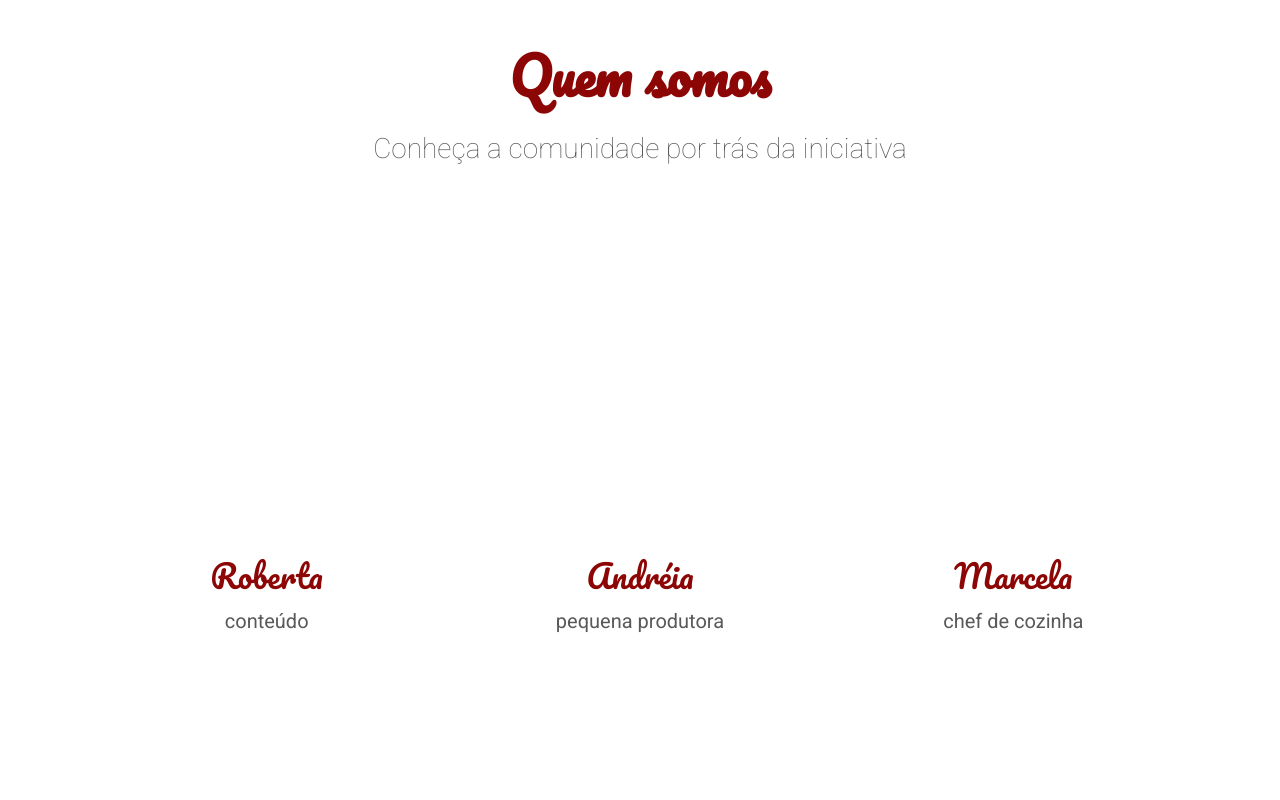
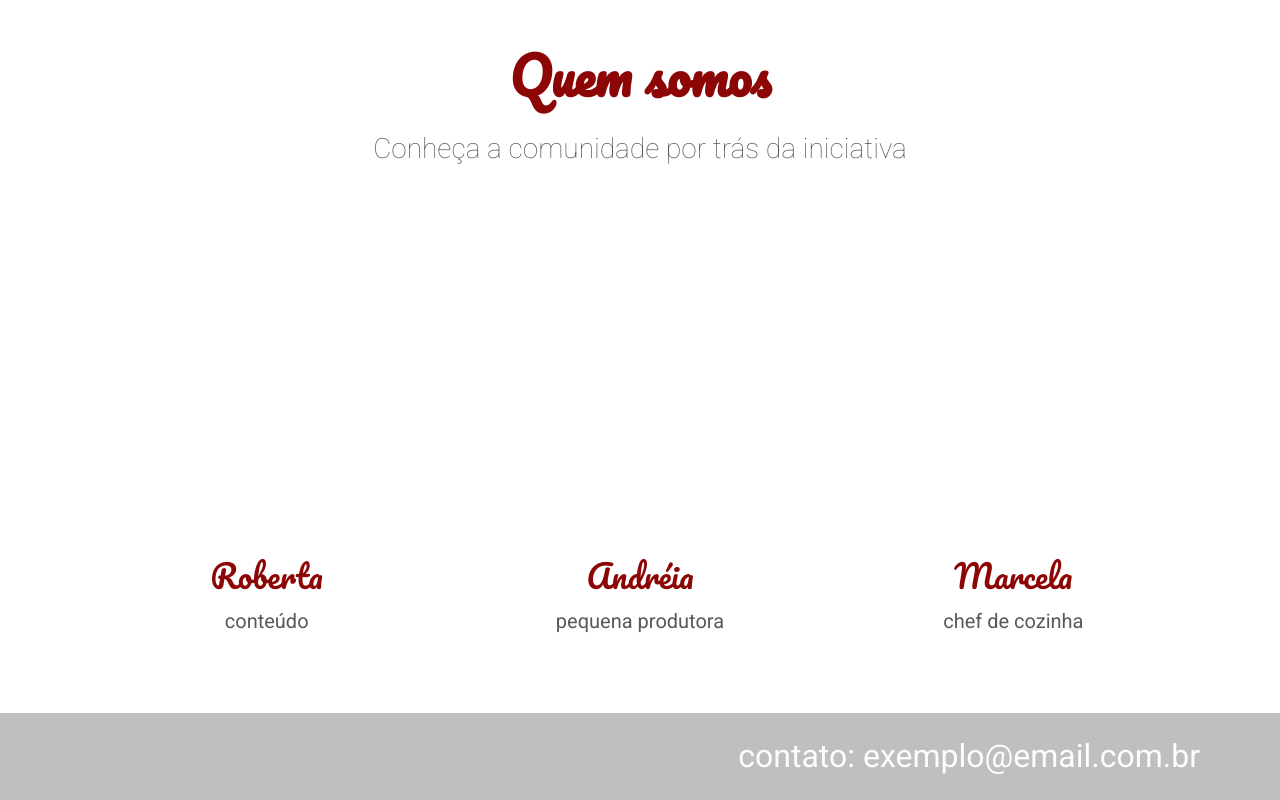
Before and after one commit to AndrePaulino/fruto_fruta, a website built with Vite: page index.html in a window 1280 px wide. Shown: the part 2307-3107 px from the top of the page. Before the commit the page ends 3020 px from the top, so only its background shows below. Built offline with nearby package versions, Linux system fonts and the light colour scheme; files whose address does not match are found by name.

Commit message:
🗞️ Add footer

```diff
--- a/index.html
+++ b/index.html
@@ -36,6 +36,7 @@
         <link rel="stylesheet" href="styles/quemSomos/quemSomos.css">
         <link rel="stylesheet" href="styles/quemSomos/quemSomos-descricao.css">
         <link rel="stylesheet" href="styles/quemSomos/quemSomos-titulo.css">
+        <link rel="stylesheet" href="styles/rodape.css">
 	</head>
 	<body>
 		<header class="cabecalho">
@@ -58,6 +59,7 @@
 			</nav>
 		</header>
 
+        <main class="container">
             <section class="banner">
                 <div class="banner__imagem"></div>
                 <h2 class="banner__titulo">Reaproveite melhor os alimentos!</h2>
@@ -190,5 +192,10 @@
                     </div>
                 </div>
             </section>
+        </main>
+
+        <footer class="rodape">
+            Contato: exemplo@email.com.br
+        </footer>
 	</body>
 </html>
--- /dev/null
+++ b/styles/rodape.css
@@ -0,0 +1,18 @@
+.rodape {
+    background: #bfbfbf;
+    color: #fdfdfd;
+    text-align: right;
+    padding: 1.5625rem 5rem;
+    text-transform: lowercase;
+}
+
+@media screen and (min-width: 0) {
+    .rodape {
+        font-size: 1.125rem;
+    }
+}
+@media screen and (min-width: 768px) {
+    .rodape {
+        font-size: 2rem;
+    }
+}
```
Lines whose indentation alone changed are shown as unchanged.
